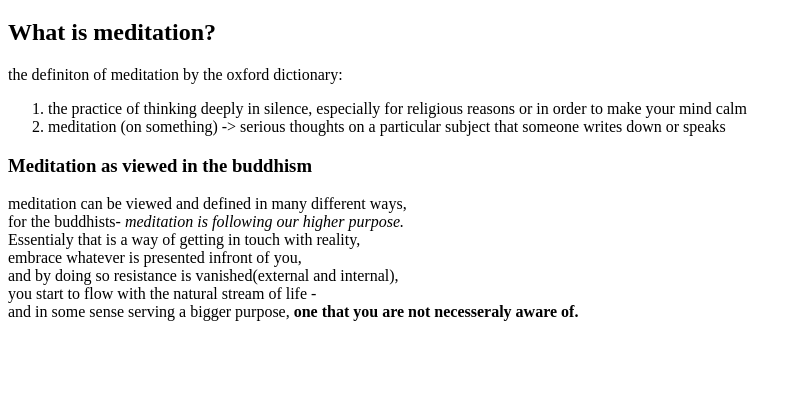
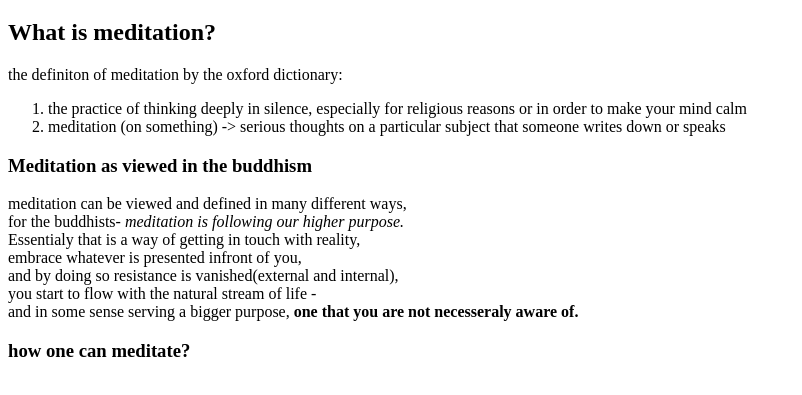
Before and after one commit to razzhimself/plain-blog-article-page, a plain HTML site: page index.html in a window 1280 px wide. Shown: the part 61-456 px from the top of the page, without its empty margins (0-802 px from the left). Drawn offline with Linux system fonts and the light colour scheme.

Commit message:
add new h3
needed to start a new section - where I'll explain how one can meditate

```diff
--- a/index.html
+++ b/index.html
@@ -30,5 +30,7 @@
       and in some sense serving a bigger purpose,
       <strong>one that you are not necesseraly aware of.</strong>
     </p>
+
+    <h3>how one can meditate?</h3>
   </body>
 </html>
```
